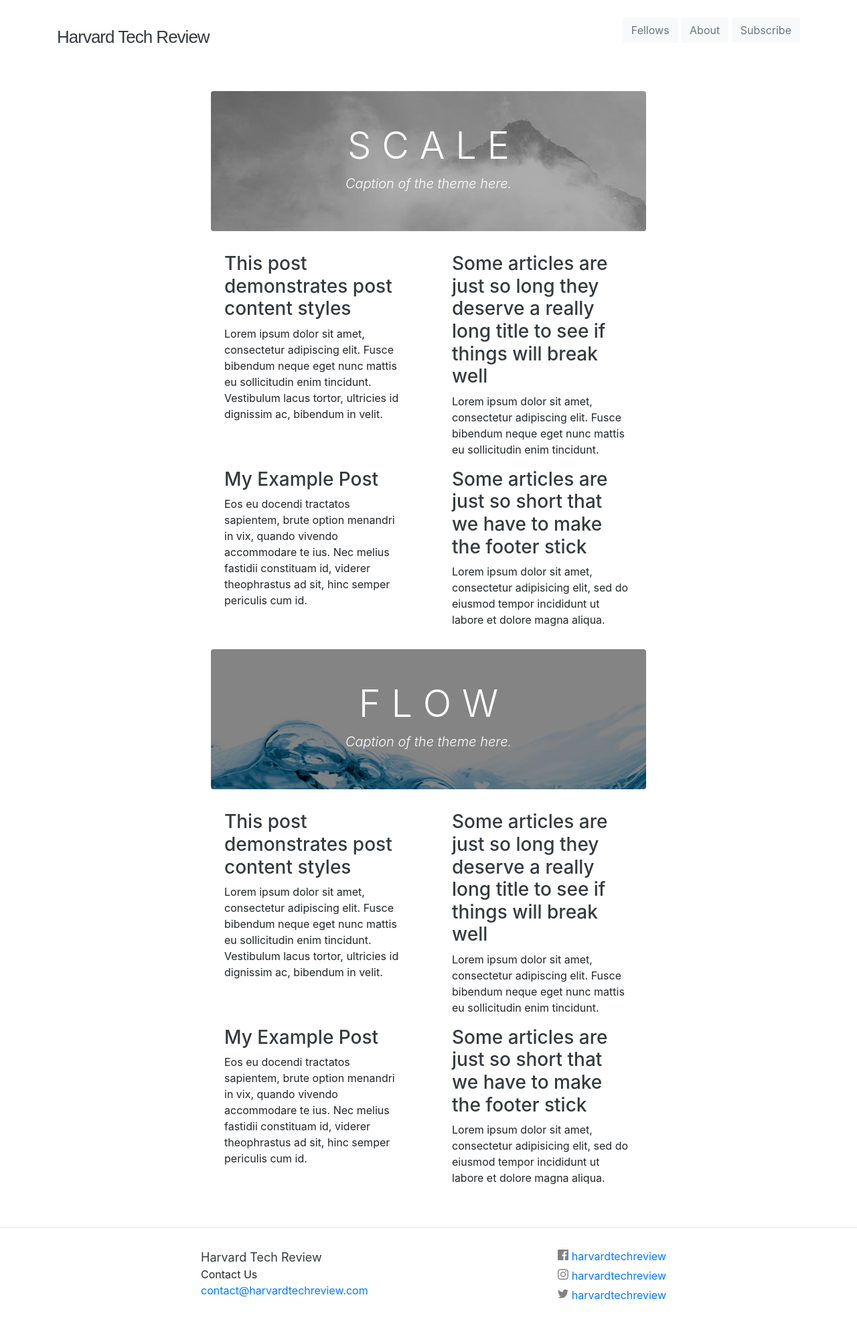
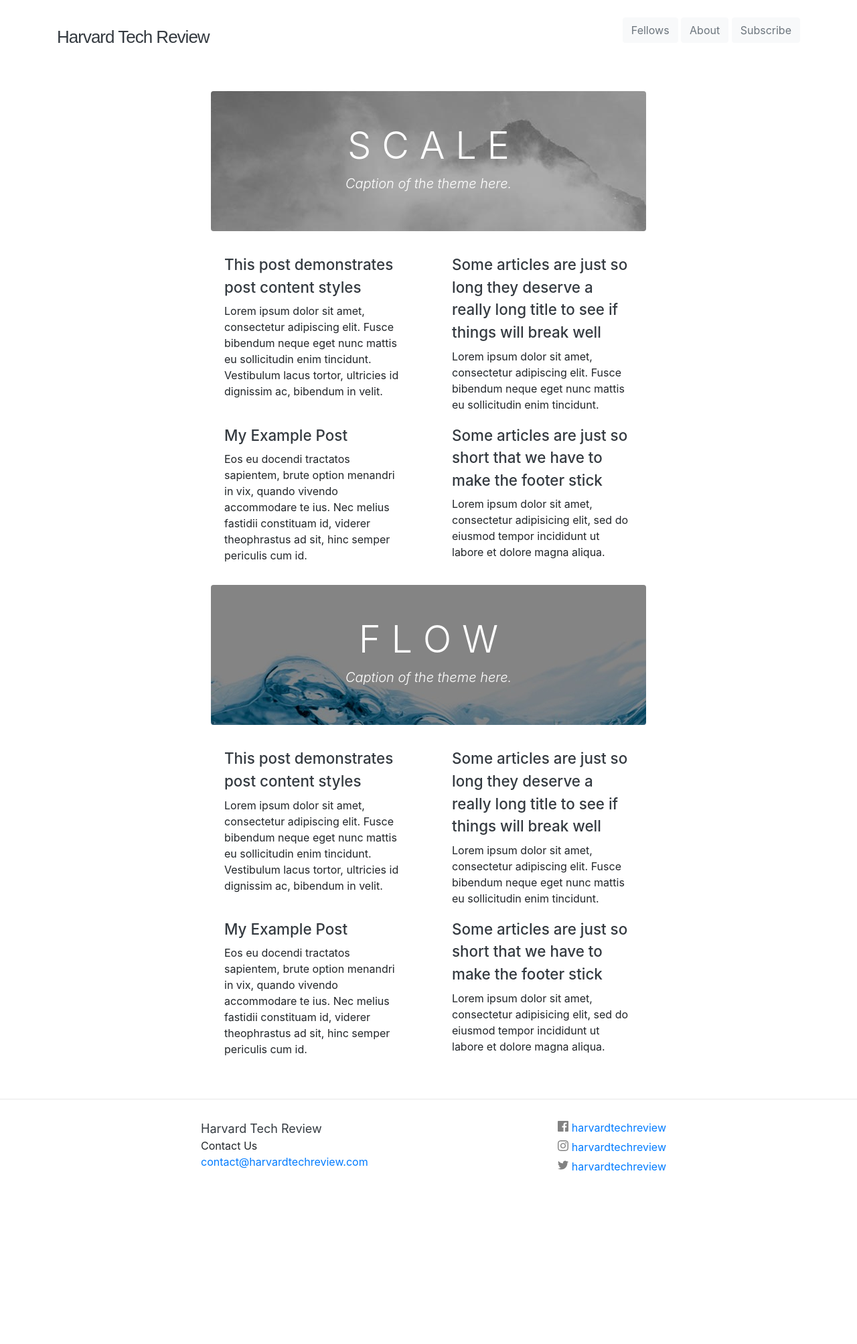
Before and after one commit to mfine15/techreview, a Jekyll site: the page built from index.md, in a window 1280 px wide. Shown: the whole page at 67% size. Built offline with Jekyll 4.4.1, drawn with Linux system fonts in a browser that asks for light colours; after the commit the page ends 1814 px from its top, so only the background shows below that.

Commit message:
small change to home file

```diff
--- a/_layouts/home.html
+++ b/_layouts/home.html
@@ -32,7 +32,7 @@ layout: default
               <div class="flex-md-row h-md-250">
                 <div class="py-0 card-body align-items-start">
                   <h3 class="mb-2">
-                    <a class="text-dark" href="{{ post.url | relative_url }}">
+                    <a class="text-dark article-title" href="{{ post.url | relative_url }}">
                       {{post.title}}
                     </a>
                   </h3>
@@ -76,7 +76,7 @@ layout: default
               <div class="flex-md-row h-md-250">
                 <div class="py-0 card-body align-items-start">
                   <h3 class="mb-2">
-                    <a class="text-dark" href="{{ post.url | relative_url }}">
+                    <a class="text-dark article-title" href="{{ post.url | relative_url }}">
                       {{post.title}}
                     </a>
                   </h3>
```
